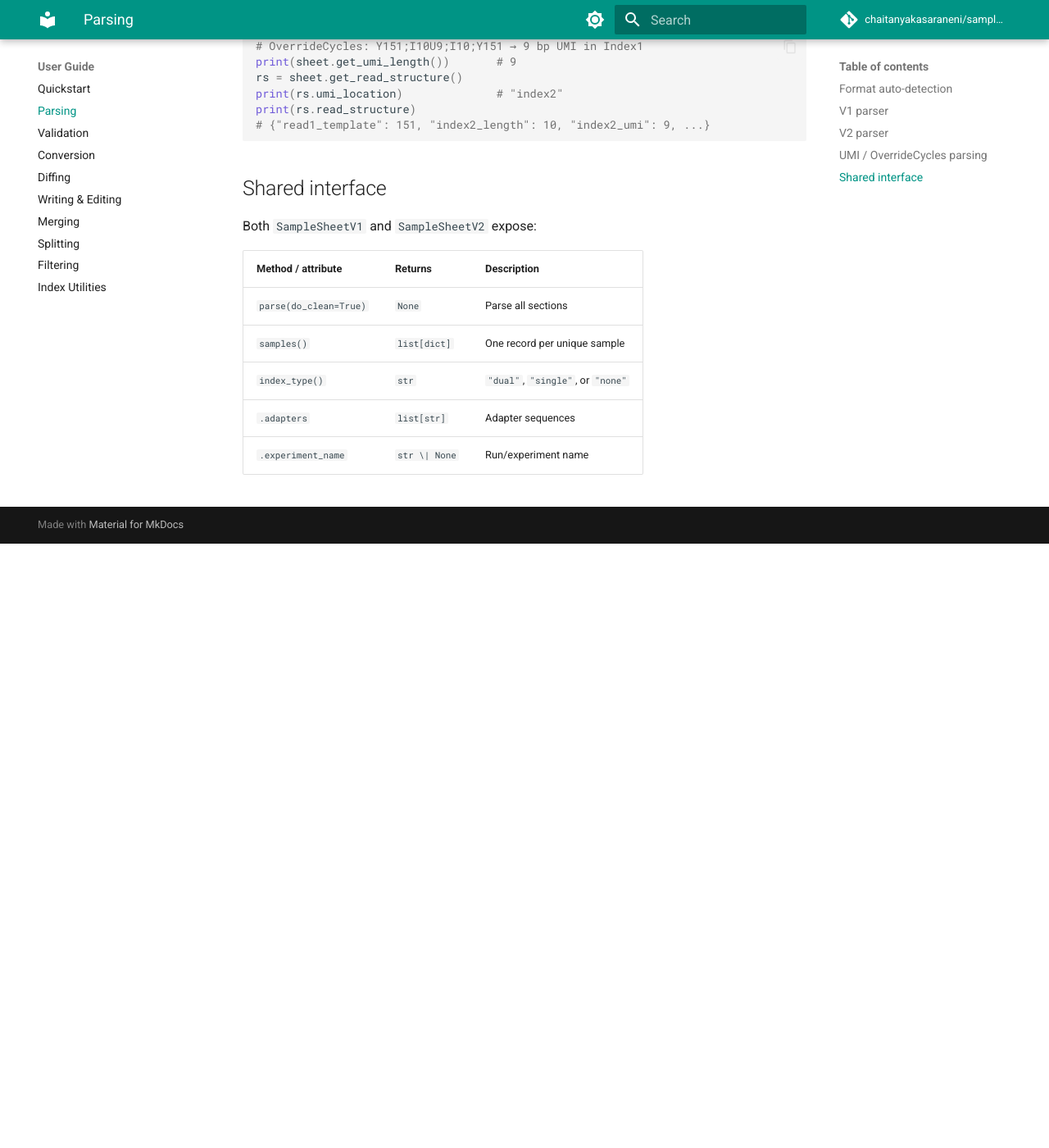
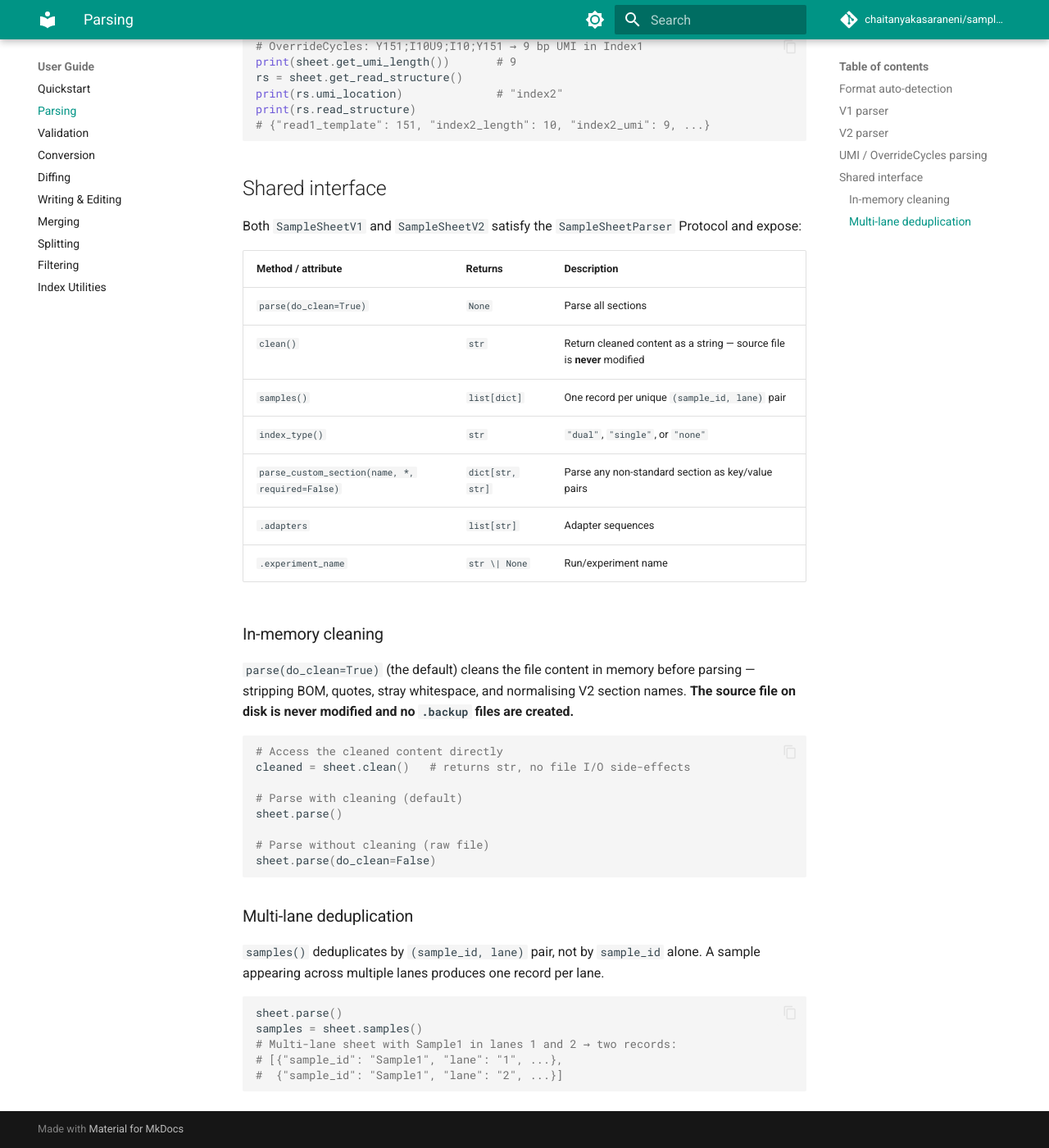
Before and after one commit to chaitanyakasaraneni/samplesheet-parser, an MkDocs documentation site: the page built from docs/guide/parsing.md, in a window 1280 px wide and 1400 px high, scrolled down 1680 px. Shown: the whole window at 82% size. Built offline with MkDocs 1.6.1 and Material for MkDocs 9.7.7, drawn with Linux system fonts in a browser that asks for light colours; comment, search, counter and statistics services are not loaded; before the commit the page ends 2343 px from its top, so only the background shows below that.

````diff
--- a/docs/guide/parsing.md
+++ b/docs/guide/parsing.md
@@ -73,12 +73,41 @@ print(rs.read_structure)
 
 ## Shared interface
 
-Both `SampleSheetV1` and `SampleSheetV2` expose:
+Both `SampleSheetV1` and `SampleSheetV2` satisfy the `SampleSheetParser` Protocol and expose:
 
 | Method / attribute | Returns | Description |
 |---|---|---|
 | `parse(do_clean=True)` | `None` | Parse all sections |
-| `samples()` | `list[dict]` | One record per unique sample |
+| `clean()` | `str` | Return cleaned content as a string — source file is **never** modified |
+| `samples()` | `list[dict]` | One record per unique `(sample_id, lane)` pair |
 | `index_type()` | `str` | `"dual"`, `"single"`, or `"none"` |
+| `parse_custom_section(name, *, required=False)` | `dict[str, str]` | Parse any non-standard section as key/value pairs |
 | `.adapters` | `list[str]` | Adapter sequences |
 | `.experiment_name` | `str \| None` | Run/experiment name |
+
+### In-memory cleaning
+
+`parse(do_clean=True)` (the default) cleans the file content in memory before parsing — stripping BOM, quotes, stray whitespace, and normalising V2 section names. **The source file on disk is never modified and no `.backup` files are created.**
+
+```python
+# Access the cleaned content directly
+cleaned = sheet.clean()   # returns str, no file I/O side-effects
+
+# Parse with cleaning (default)
+sheet.parse()
+
+# Parse without cleaning (raw file)
+sheet.parse(do_clean=False)
+```
+
+### Multi-lane deduplication
+
+`samples()` deduplicates by `(sample_id, lane)` pair, not by `sample_id` alone. A sample appearing across multiple lanes produces one record per lane.
+
+```python
+sheet.parse()
+samples = sheet.samples()
+# Multi-lane sheet with Sample1 in lanes 1 and 2 → two records:
+# [{"sample_id": "Sample1", "lane": "1", ...},
+#  {"sample_id": "Sample1", "lane": "2", ...}]
+```
````
Also changed, not shown: CHANGELOG.md (+59 -0 lines), README.md (+26 -4 lines), docs/index.md (+1 -1 lines), docs/installation.md (+2 -2 lines), 1 other file.
